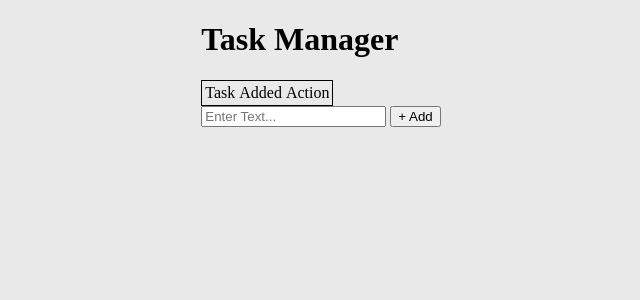
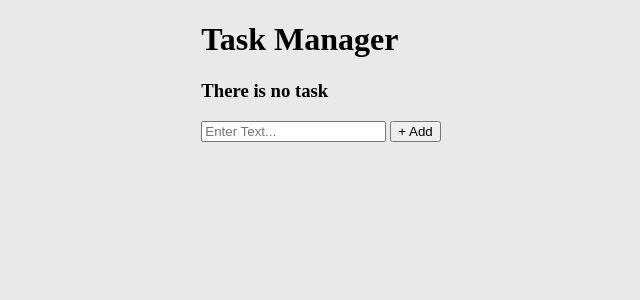
Before and after one commit to rizwanPizzee/Task-Manager, a Flask app: page / in a window 1280 px wide. Shown: the top 300 px of the page, without its empty margins (319-959 px from the left). Run offline with Flask 3, Linux system fonts and the light colour scheme.

Commit message:
Added a condition to show a message if there is no task.

```diff
--- a/templates/index.html
+++ b/templates/index.html
@@ -8,6 +8,9 @@
 
 <div class="content">
     <h1>Task Manager</h1>
+    {% if tasks|length < 1 %}
+        <h3>There is no task</h3>
+    {% else %}
     <table>
         <tr>
             <td>Task</td>
@@ -26,7 +29,7 @@
             </tr>
         {% endfor %}
     </table>
-
+    {% endif %}
     <form action="/" method="post">
         <input type="text" name="content" placeholder="Enter Text...">
         <input type="submit" value="+ Add">
```
Also changed, not shown: instance/test.db.
